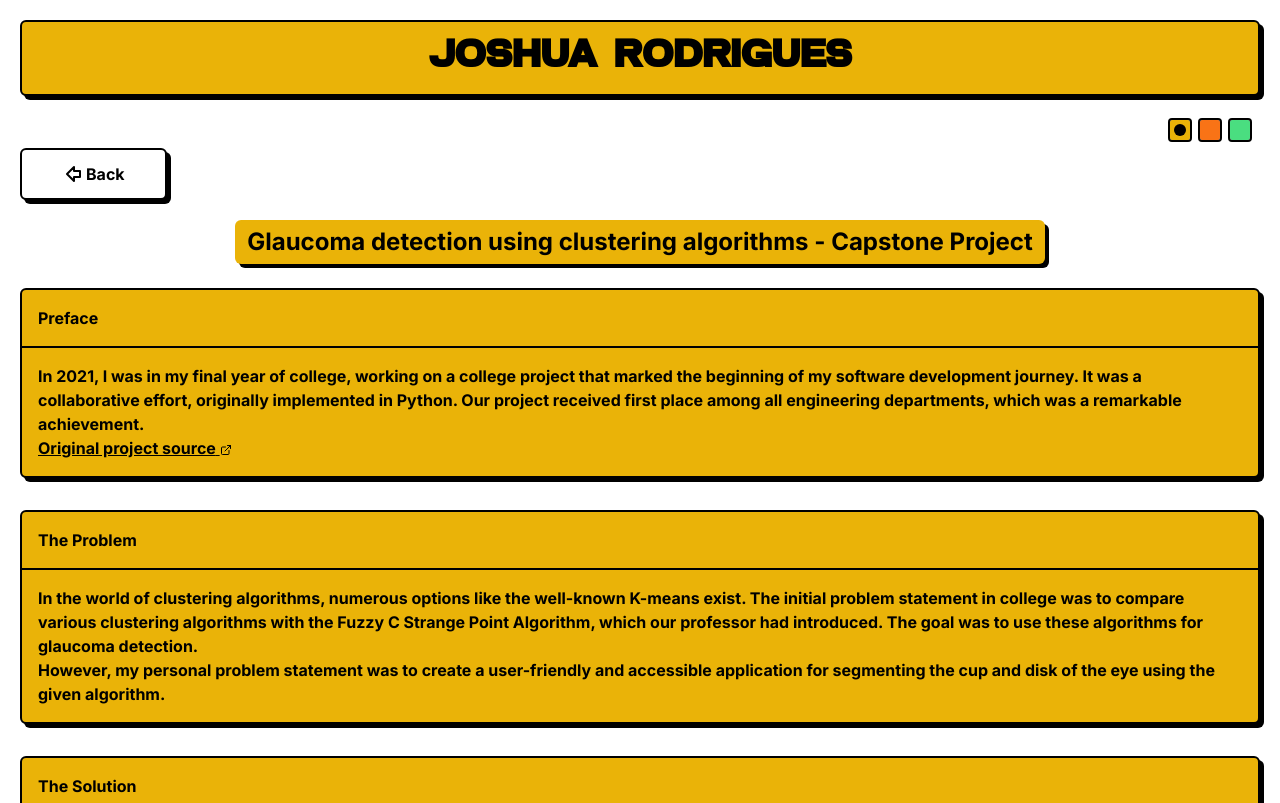
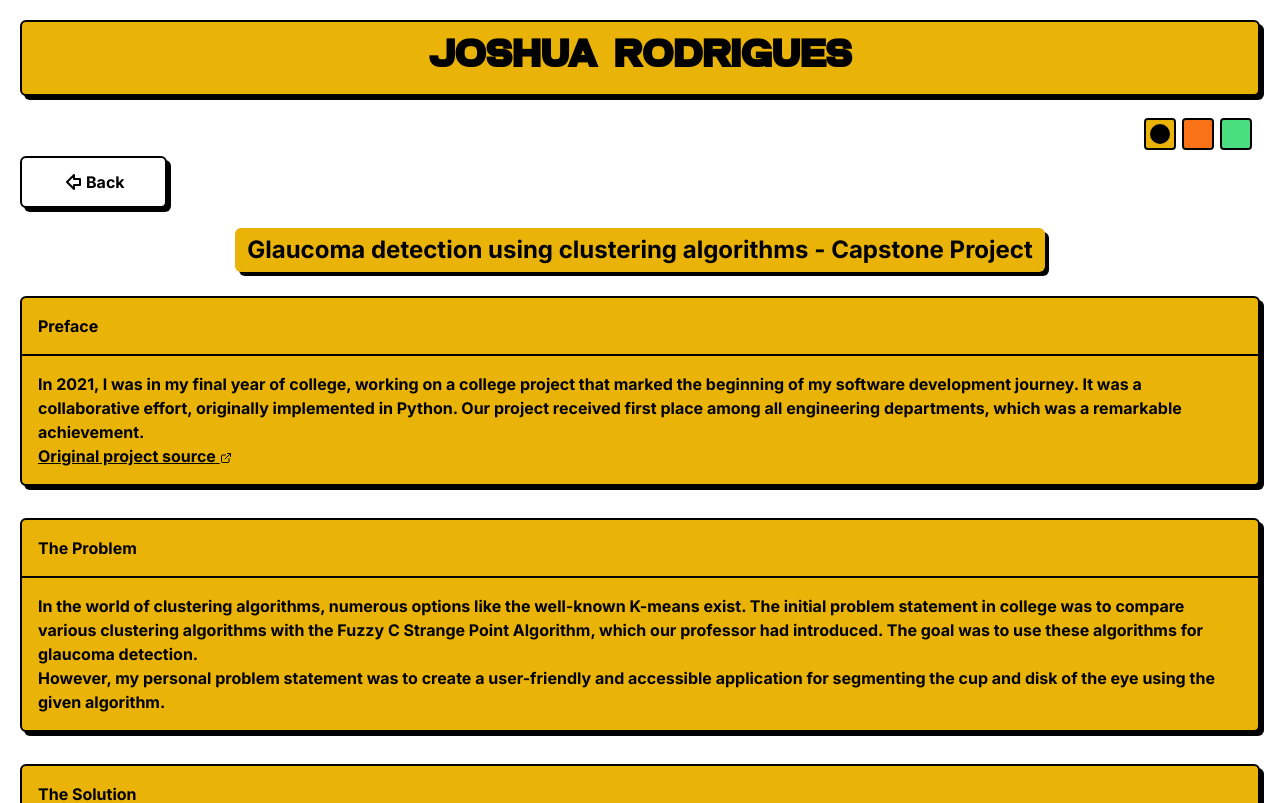
Before and after one commit to Joshuajrodrigues/dev-portfolio, a Next.js app: page /project/final-year-project in a window 1280 px wide. Shown: the top 803 px of the page. Built offline with nearby package versions, Linux system fonts and the light colour scheme.

Commit message:
image seo improved

```diff
--- a/components/colorPicker.tsx
+++ b/components/colorPicker.tsx
@@ -40,7 +40,7 @@ export default function ColorPicker({ items }: { items: Color[] }) {
             aria-checked={theme===bg&& isChecked}
             key={item}
           >
-            <div className={`mr-2.5 h-5 w-5 rounded-sm ${bg} p-1 outline outline-2 outline-black`}>
+            <div className={`mr-2.5 h-7 w-7 rounded-sm ${bg} p-1 outline outline-2 outline-black`}>
               {theme===bg&& isChecked && (
                 <div className="h-full w-full rounded-full bg-black"></div>
               )}
--- a/components/projectCard.tsx
+++ b/components/projectCard.tsx
@@ -24,7 +24,7 @@ export default function ProjectCard({
       <figure
         className={`w-[250px] overflow-hidden rounded-md border-2 border-black ${theme} font-bold shadow-[4px_4px_0px_0px_rgba(0,0,0,1)]`}
       >
-        <Image className="w-full h-24 object-fill" width={100} height={100} src={imageUrl} alt="image" />
+        <Image objectFit="fill" className="w-full h-24 " width={1000} height={1000} src={imageUrl} alt="project" />
         <figcaption className="border-t-2 border-black p-4 flex justify-between items-center">
           {children}{" "}
           <small>
```
